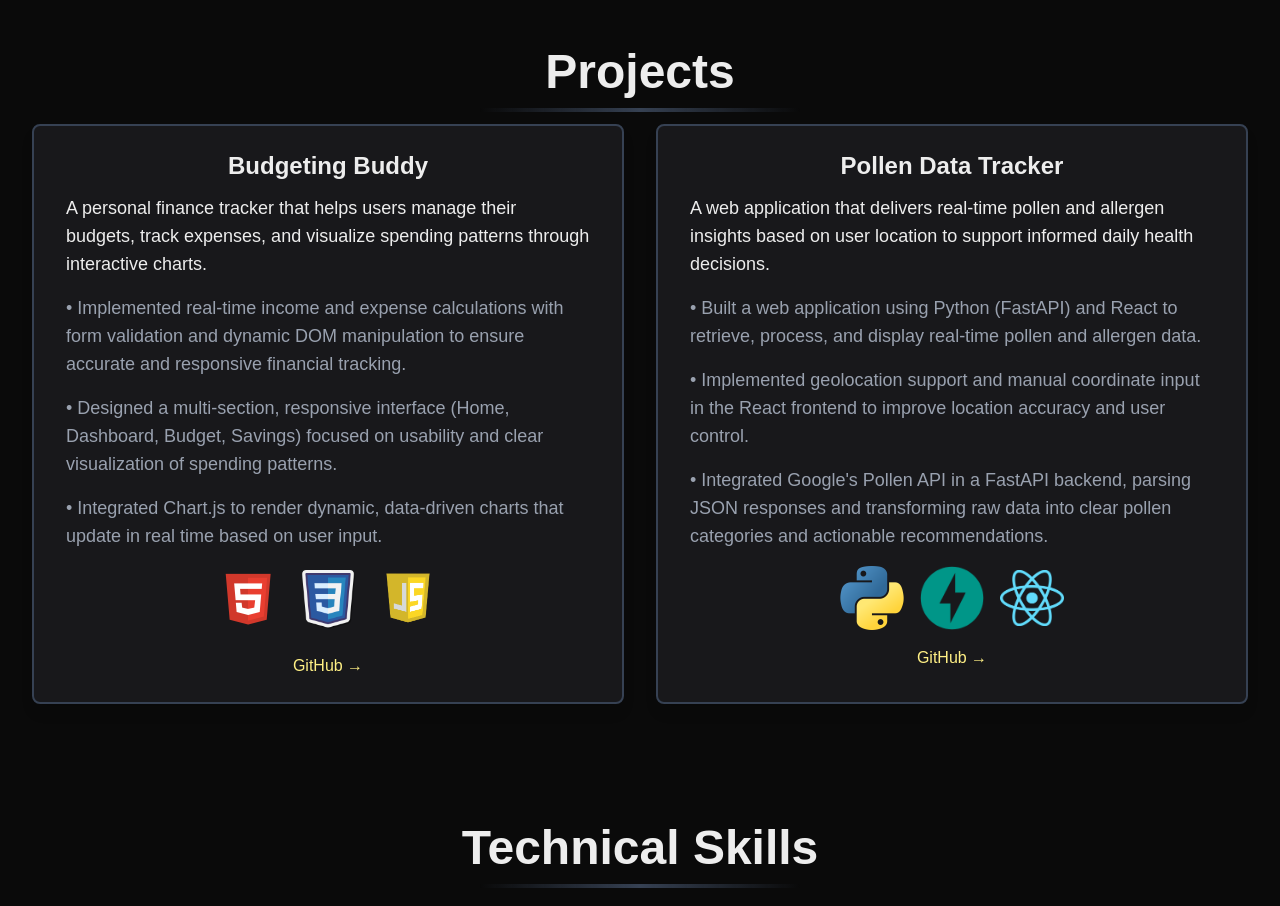
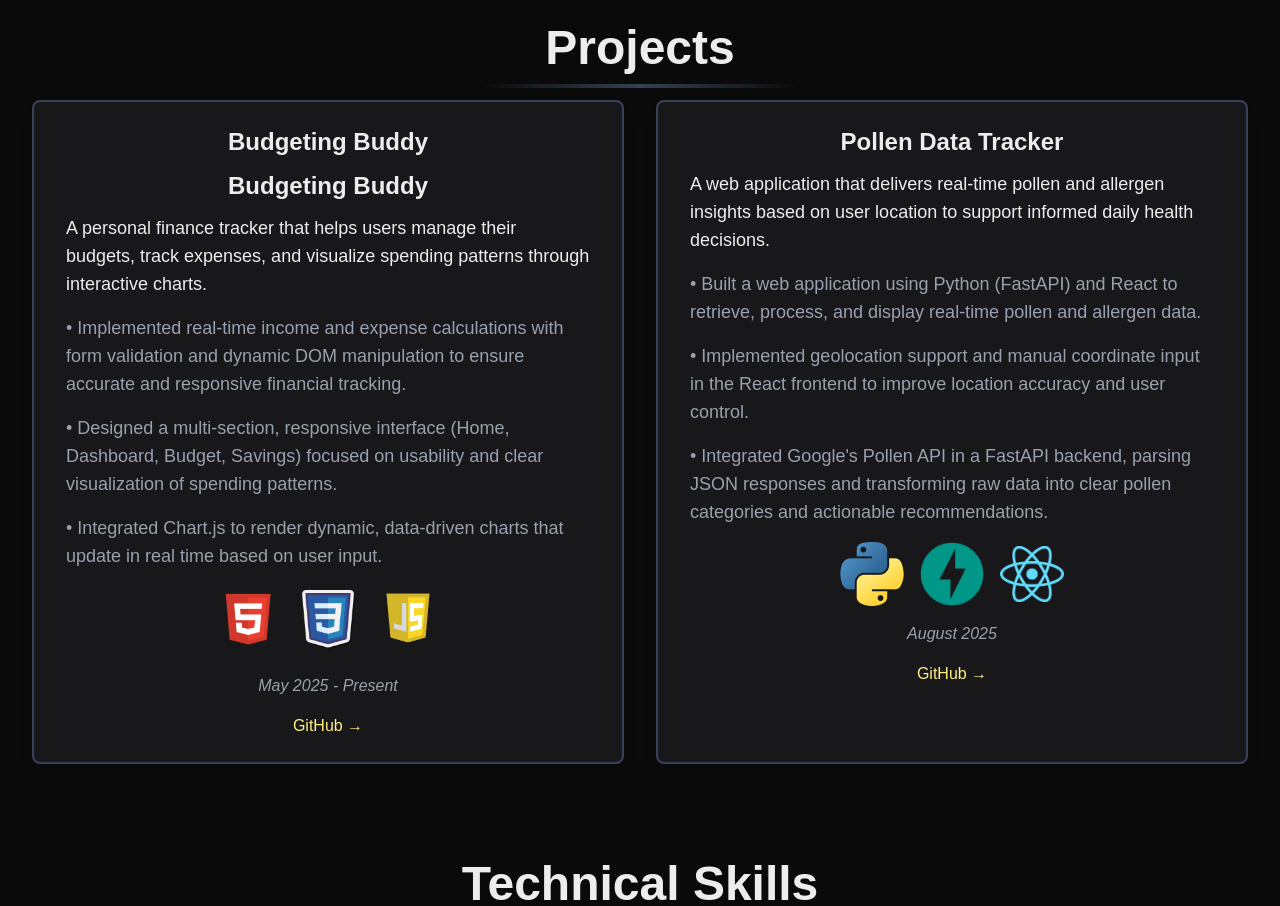
Before and after one commit to josephfran27/Portfolio-Site, a Next.js app: page / in a window 1280 px wide. Shown: the part 1680-2586 px from the top of the page. Built offline with nearby package versions, Linux system fonts and the light colour scheme; a web font is replaced by a local one.

Commit message:
Added time frames to my projects.

```diff
--- a/components/Projects.tsx
+++ b/components/Projects.tsx
@@ -10,6 +10,7 @@ export default function Projects() {
 
                     {/* project 1 */}
                     <div className="flex-1 min-w-full lg:min-w-[450px] px-6 sm:px-8 py-6 bg-zinc-900 rounded-lg border-2 border-gray-700 shadow-lg hover:scale-101 transition-transform duration-300 hover:border-gray-500">
+                        <h3 className="text-xl sm:text-2xl font-bold text-white-50 text-center mb-3">Budgeting Buddy</h3>
                         <h3 className="text-xl sm:text-2xl font-bold text-white-50 text-center mb-3">Budgeting Buddy</h3>
                         <p className="text-base sm:text-lg text-white-50 mb-4">
                             A personal finance tracker that helps users manage their budgets, track expenses, and visualize spending patterns through interactive charts.
@@ -41,6 +42,7 @@ export default function Projects() {
                                 className="w-14 h-14 sm:w-16 sm:h-16 object-contain hover:scale-115 transition-transform duration-300"
                             />
                         </div>
+                        <div className="text-gray-400 italic text-sm sm:text-base mb-4 text-center">May 2025 - Present</div>
                         {/* github link */}
                         <div className="flex gap-3 justify-center">
                             <a
@@ -84,6 +86,7 @@ export default function Projects() {
                                 className="w-14 h-14 sm:w-16 sm:h-16 object-contain hover:scale-115 transition-transform duration-300"
                             />
                         </div>
+                        <div className="text-gray-400 italic text-sm sm:text-base mb-4 text-center">August 2025</div>
                         {/* github link */}
                         <div className="flex gap-3 justify-center">
                             <a
```
